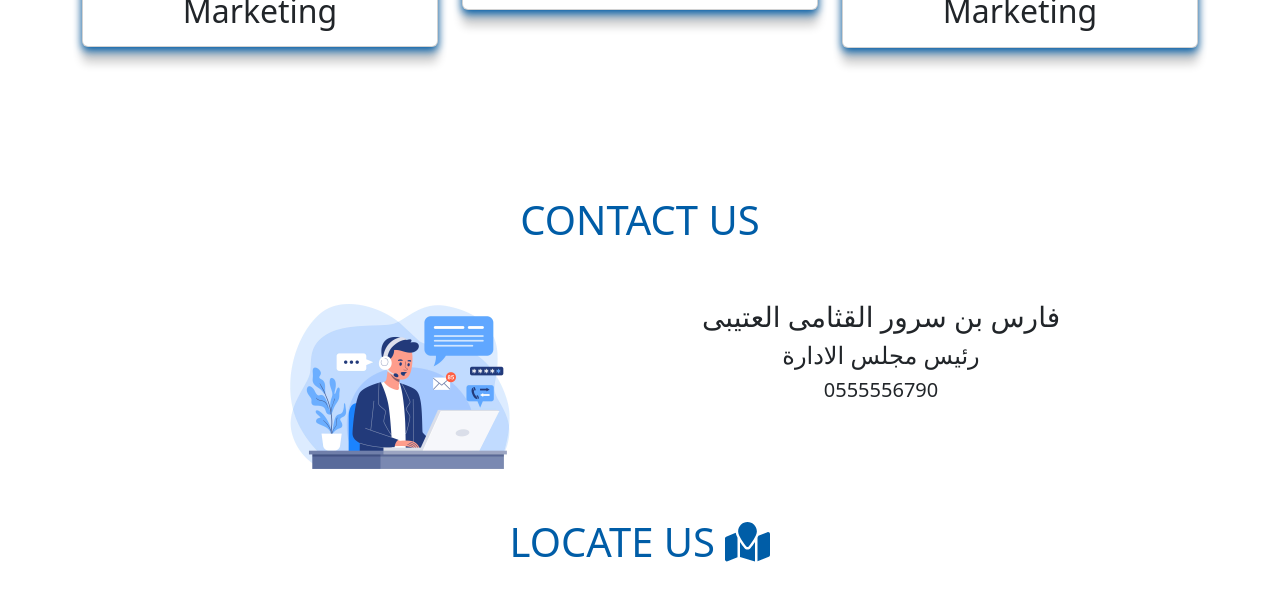
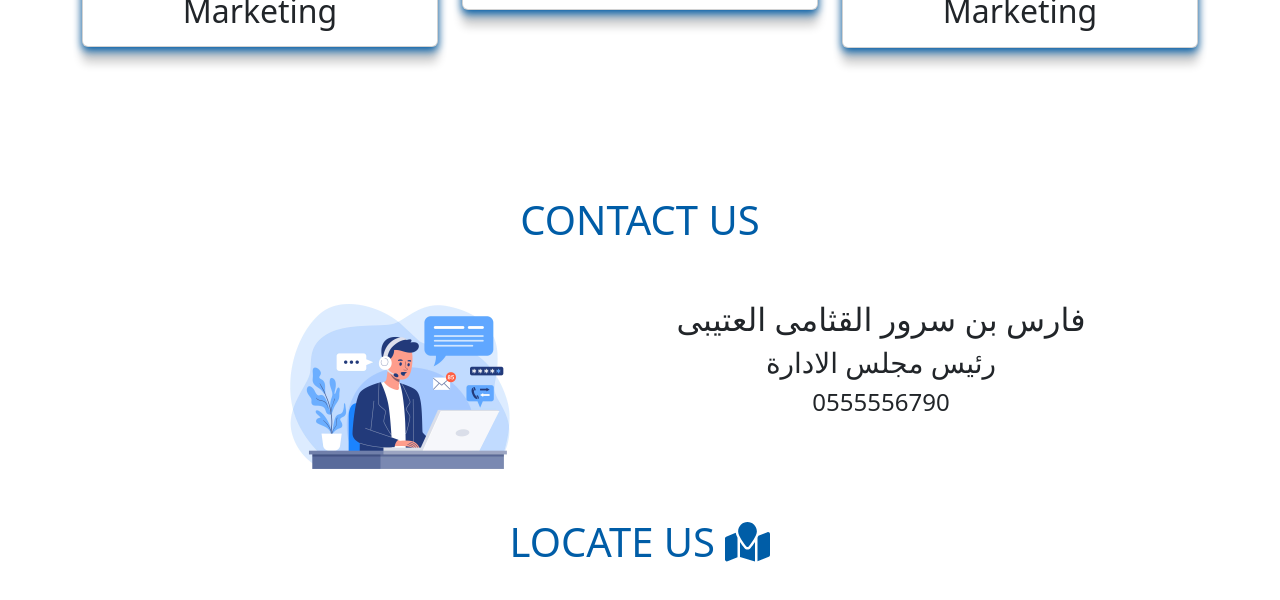
Before and after one commit to Hassnain152/Maghanim-Medical, a React (Create React App) app: page / in a window 1280 px wide. Shown: the part 4579-5179 px from the top of the page. Built offline with nearby package versions, Linux system fonts and the light colour scheme; grey boxes are pictures that could not be loaded.

Commit message:
headings

```diff
--- a/src/AllComp/Contactus.js
+++ b/src/AllComp/Contactus.js
@@ -28,9 +28,9 @@ function Contactus() {
 
           <div class="col-md-6 mt-5 text-center">
             <div class="row">
-              <div class="col-md-12"> <h3>فارس  بن سرور القثامى العتيبى</h3></div>
-              <div class="col-md-12"> <h4>رئيس مجلس الادارة </h4></div>
-              <div class="col-md-12"> <h5>0555556790</h5></div>
+              <div class="col-md-12"> <h2>فارس  بن سرور القثامى العتيبى</h2></div>
+              <div class="col-md-12"> <h3>رئيس مجلس الادارة </h3></div>
+              <div class="col-md-12"> <h4>0555556790</h4></div>
             </div>
 
 
```
